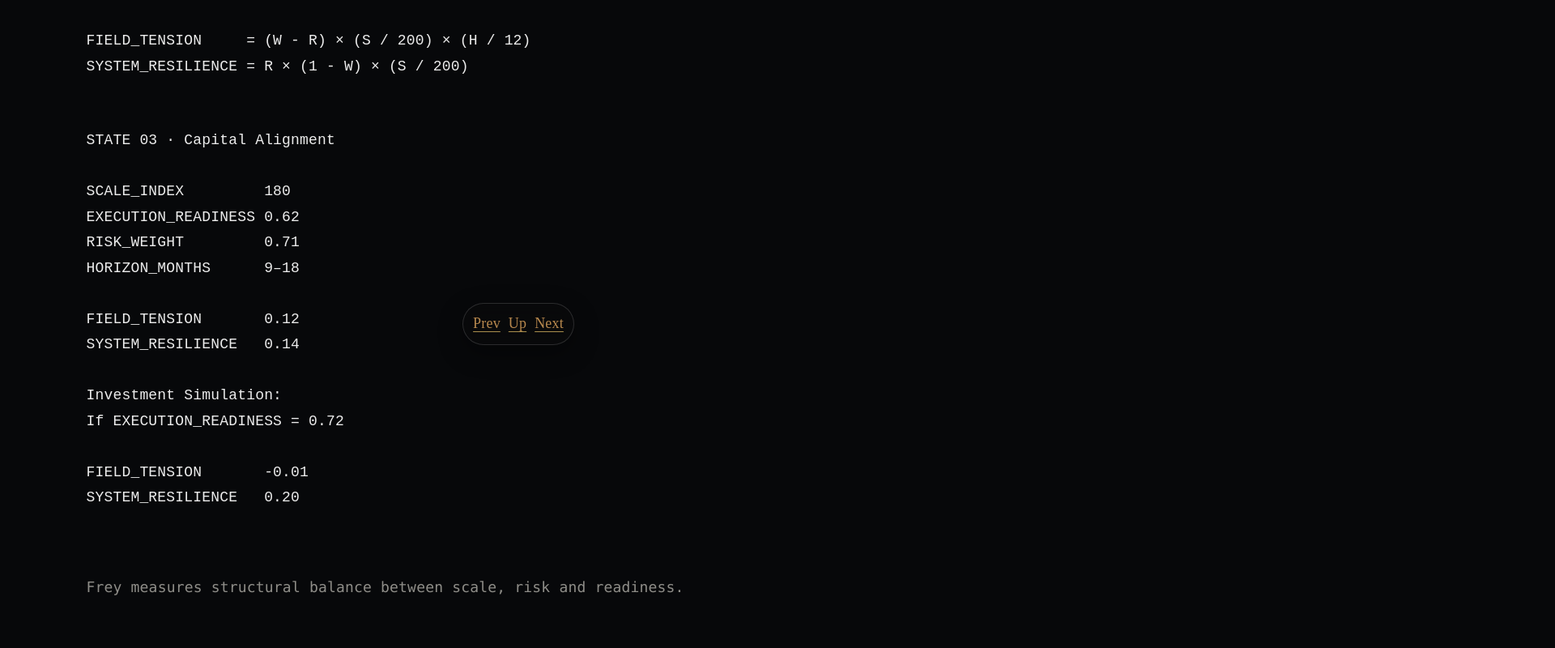
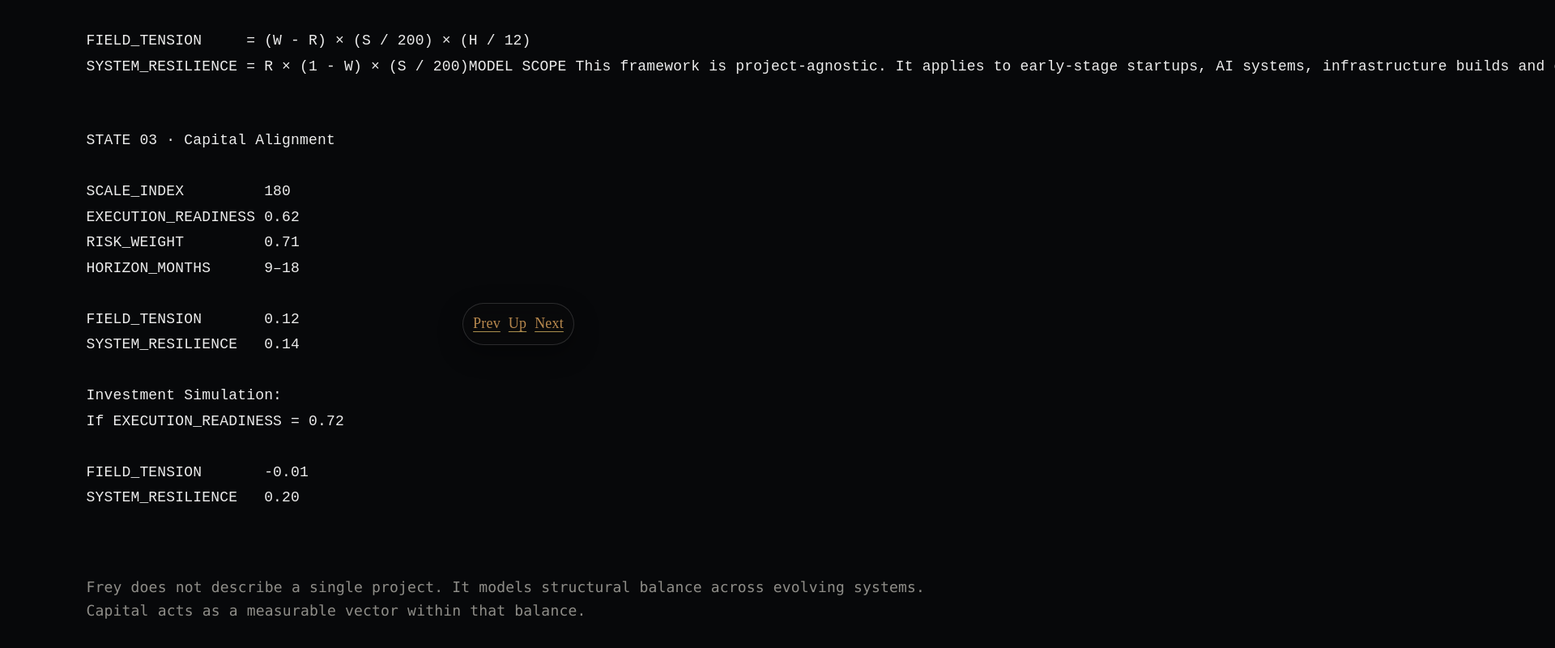
Before and after one commit to AiBhrigu/bhrigu-portal, a Next.js app: page /reading in a window 1280 px wide. Shown: the part 362-1162 px from the top of the page at 81% size, 1920 px wide, since content can reach past the window. Built offline with nearby package versions, Linux system fonts and the light colour scheme.

Commit message:
FREY /reading add model scope and investor framing v1.0

```diff
--- a/pages/reading.js
+++ b/pages/reading.js
@@ -12,6 +12,15 @@ export default function Reading() {
       <pre style={{ marginTop: "40px" }}>
 {`FIELD_TENSION     = (W - R) × (S / 200) × (H / 12)
 SYSTEM_RESILIENCE = R × (1 - W) × (S / 200)`}
+
+MODEL SCOPE
+
+This framework is project-agnostic.
+It applies to early-stage startups, AI systems,
+infrastructure builds and capital-intensive ventures.
+
+Variables adapt to context.
+Structural logic remains constant.
       </pre>
 
       <section style={{ marginTop: "60px" }}>
@@ -35,7 +44,9 @@ SYSTEM_RESILIENCE   0.20`}
       </section>
 
       <p style={{ marginTop: "80px", opacity: 0.6 }}>
-        Frey measures structural balance between scale, risk and readiness.
+        Frey does not describe a single project.
+It models structural balance across evolving systems.
+Capital acts as a measurable vector within that balance.
       </p>
     </main>
   )
```
